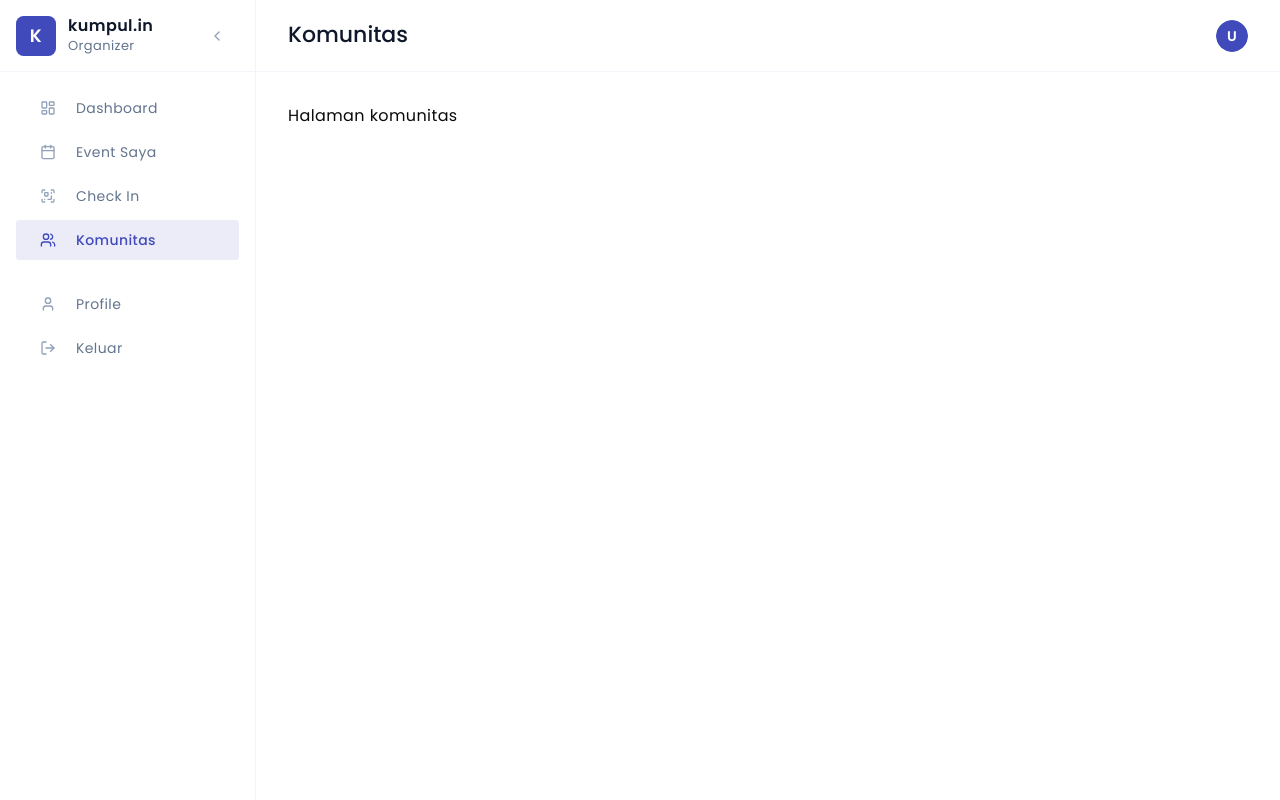
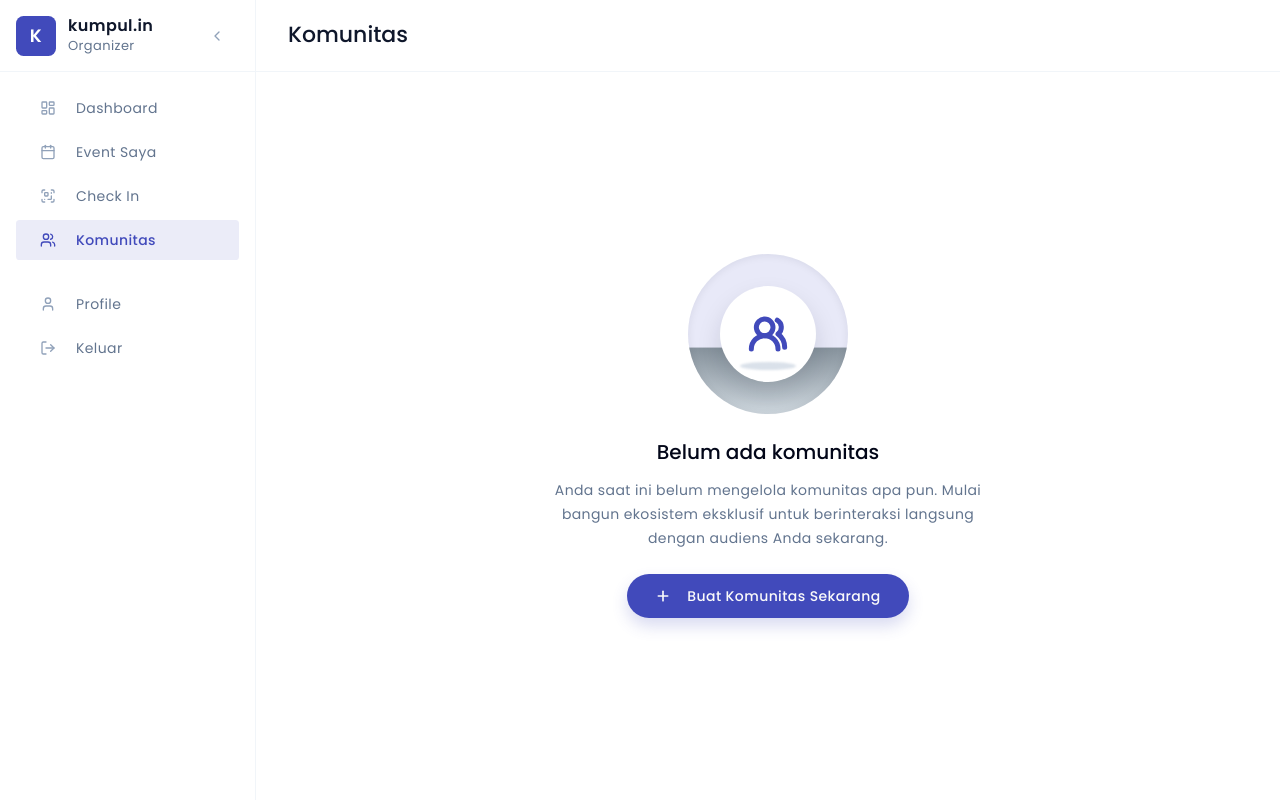
Before and after one commit to 1shtalica/Kumpulin_EMS, a Next.js app: page /organizer/communities in a window 1280 px wide. Built offline with nearby package versions, Linux system fonts and the light colour scheme; no server answers.

Commit message:
fix: fixing active navbar

```diff
--- a/app/organizer/(main_pages)/communities/page.tsx
+++ b/app/organizer/(main_pages)/communities/page.tsx
@@ -1,3 +1,34 @@
+import { Plus, UsersRound } from "lucide-react";
+import { Button } from "@/components/ui/button";
+
 export default function Communities() {
-  return <div>Halaman komunitas</div>;
+    return (
+        <main className=" flex h-[calc(100vh-136px)] min-h-0 items-center justify-center overflow-hidden bg-white px-6 py-3 md:-mx-8 md:px-8">
+            <section className="w-full max-w-130 text-center">
+                <div className="mx-auto mb-6 flex h-32 w-32 items-center justify-center rounded-full bg-[linear-gradient(180deg,#e8e9f8_0%,#e8e9f8_58%,#87939d_59%,#cfd8df_100%)] shadow-[inset_0_1px_8px_rgba(15,23,42,0.08)] sm:h-40 sm:w-40">
+                    <div className="relative flex h-20 w-20 items-center justify-center rounded-full bg-white shadow-[0_12px_24px_rgba(15,23,42,0.13)] sm:h-24 sm:w-24">
+                        <div className="absolute bottom-3 h-2 w-14 rounded-[100%] bg-slate-300/70 blur-[1px]" />
+                        <UsersRound
+                            className="relative h-8 w-8 text-primary sm:h-10 sm:w-10"
+                            strokeWidth={3}
+                        />
+                    </div>
+                </div>
+
+                <h1 className="text-lg font-semibold tracking-tight text-slate-950 sm:text-xl">
+                    Belum ada komunitas
+                </h1>
+                <p className="mx-auto mt-3 max-w-110 text-sm leading-6 text-slate-500">
+                    Anda saat ini belum mengelola komunitas apa pun. Mulai
+                    bangun ekosistem eksklusif untuk berinteraksi langsung
+                    dengan audiens Anda sekarang.
+                </p>
+
+                <Button className="mt-6 h-11 rounded-3xl px-7 text-sm font-semibold shadow-[0_8px_16px_rgba(37,99,235,0.2)]">
+                    <Plus className="mr-2 h-4 w-4" strokeWidth={2.5} />
+                    Buat Komunitas Sekarang
+                </Button>
+            </section>
+        </main>
+    );
 }
--- a/app/organizer/(main_pages)/layout.tsx
+++ b/app/organizer/(main_pages)/layout.tsx
@@ -9,8 +9,7 @@ import OrganizerNavBar, {
 } from "@/components/organizer/layout/OrganizerNavBar";
 import { useAuthStore } from "@/stores/auth-store";
 import { Button } from "@/components/ui/button";
-import Link from "next/link";
-import { Home, LogOut, Plus } from "lucide-react";
+import { LogOut } from "lucide-react";
 import {
     Sheet,
     SheetContent,
@@ -39,26 +38,32 @@ export default function MainPagesLayout({
                     className="w-64 flex flex-col gap-0 p-0"
                     aria-describedby={undefined}
                 >
-          <SheetHeader className="h-[72px] flex flex-row items-center border-b border-slate-100 shrink-0 p-0">
+                    <SheetHeader className="h-18 flex flex-row items-center border-b border-slate-100 shrink-0 p-0">
                         <SheetTitle className="flex-1 px-4 text-left">
                             <button
                                 type="button"
                                 className="flex items-center gap-3 group cursor-pointer focus-visible:outline-none"
-                onClick={() => { setIsSheetOpen(false); router.refresh(); }}
+                                onClick={() => {
+                                    setIsSheetOpen(false);
+                                    router.refresh();
+                                }}
                             >
                                 <div className="flex h-10 w-10 shrink-0 items-center justify-center rounded-xl bg-primary text-white font-bold text-lg">
                                     K
                                 </div>
                                 <div className="flex flex-col text-left">
-                  <span className="font-bold text-slate-900 leading-tight whitespace-nowrap">kumpul.in</span>
-                  <span className="text-[13px] text-slate-500 font-medium whitespace-nowrap">Organizer</span>
+                                    <span className="font-bold text-slate-900 leading-tight whitespace-nowrap">
+                                        kumpul.in
+                                    </span>
+                                    <span className="text-[13px] text-slate-500 font-medium whitespace-nowrap">
+                                        Organizer
+                                    </span>
                                 </div>
                             </button>
                         </SheetTitle>
                     </SheetHeader>
 
                     <div className="flex-1 flex flex-col overflow-y-auto overflow-x-hidden p-4 gap-6">
-
                         <div className="flex flex-col gap-1 overflow-hidden">
                             <NavContent
                                 showLabel={true}
@@ -76,9 +81,12 @@ export default function MainPagesLayout({
                             <Button
                                 variant="ghost"
                                 className="w-full justify-start h-10 rounded-lg whitespace-nowrap overflow-hidden transition-all duration-200 text-slate-500 font-medium hover:text-slate-900 hover:bg-slate-50"
-                onClick={() => { setIsSheetOpen(false); logout(); }}
+                                onClick={() => {
+                                    setIsSheetOpen(false);
+                                    logout();
+                                }}
                             >
-                <LogOut className="h-[18px] w-[18px] shrink-0 text-slate-400 mr-3" />
+                                <LogOut className="h-4.5 w-4.5 shrink-0 text-slate-400 mr-3" />
                                 <span>Keluar</span>
                             </Button>
                         </div>
@@ -99,13 +107,13 @@ export default function MainPagesLayout({
                         "px-6 md:px-8 pb-8 flex-1 flex flex-col transition-all duration-300 ease-in-out overflow-x-hidden",
                         "md:ml-20",
                         isOpen ? "md:ml-64" : "md:ml-20",
-            "pt-[calc(72px+2rem)]"
+                        "pt-26",
                     )}
                 >
                     <OrganizerHeader
                         className={cn(
                             "transition-all duration-300 ease-in-out",
-              isOpen ? "md:left-64" : "md:left-20"
+                            isOpen ? "md:left-64" : "md:left-20",
                         )}
                     />
                     {children}
--- a/components/landingpage/LandingNavbar.tsx
+++ b/components/landingpage/LandingNavbar.tsx
@@ -92,7 +92,10 @@ export default function LandingNavbar() {
     }, []);
 
     const getNavLinkClass = (path: string) => {
-        const isActive = pathname === path;
+        const isActive =
+            path !== "/"
+                ? pathname.slice(0, path.length) === path
+                : pathname === path;
         return cn(
             "rounded-full px-5 py-2 transition-all duration-300 relative font-semibold text-sm h-9",
             isActive
@@ -194,7 +197,6 @@ export default function LandingNavbar() {
                                             }
                                         >
                                             <Link href="/events">
-                                                <Compass className="h-5 w-5 shrink-0 mr-3" />
                                                 <span>Jelajah</span>
                                             </Link>
                                         </Button>
--- a/components/organizer/layout/OrganizerHeader.tsx
+++ b/components/organizer/layout/OrganizerHeader.tsx
@@ -13,9 +13,7 @@ interface OrganizerHeaderProps {
 }
 
 export default function OrganizerHeader({ className }: OrganizerHeaderProps) {
-  const { user, isLoading } = useAuthStore();
     const pathname = usePathname();
-  const initials = user?.username?.charAt(0)?.toUpperCase() ?? "U";
 
     const getPageTitle = () => {
         if (pathname.startsWith("/organizer/dashboard")) return "Dashboard";
@@ -30,9 +28,9 @@ export default function OrganizerHeader({ className }: OrganizerHeaderProps) {
     return (
         <header
             className={cn(
-        "fixed top-0 z-30 h-[72px] bg-white border-b border-slate-100 flex items-center gap-4 px-6 md:px-8",
+                "fixed top-0 z-30 h-18 bg-white border-b border-slate-100 flex items-center gap-4 px-6 md:px-8",
                 "left-0 right-0",
-        className
+                className,
             )}
         >
             {/* Burger — membuka Sheet mobile */}
@@ -56,16 +54,6 @@ export default function OrganizerHeader({ className }: OrganizerHeaderProps) {
 
             {/* Spacer */}
             <div className="flex-1" />
-
-      {/* Avatar */}
-      {isLoading ? (
-        <div className="h-10 w-10 rounded-full bg-muted animate-pulse" aria-hidden />
-      ) : (
-        <Avatar>
-          <AvatarImage src={user?.profile_url ?? undefined} />
-          <AvatarFallback className="bg-primary text-white font-bold">{initials}</AvatarFallback>
-        </Avatar>
-      )}
         </header>
     );
 }
```
Also changed, not shown: components/organizer/layout/OrganizerNavBar.tsx (+52 -19 lines). Lines whose indentation alone changed are shown as unchanged.
